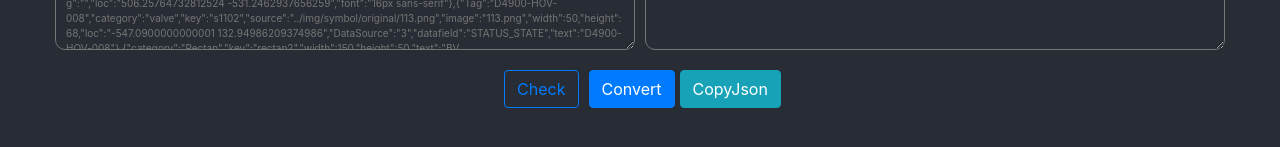
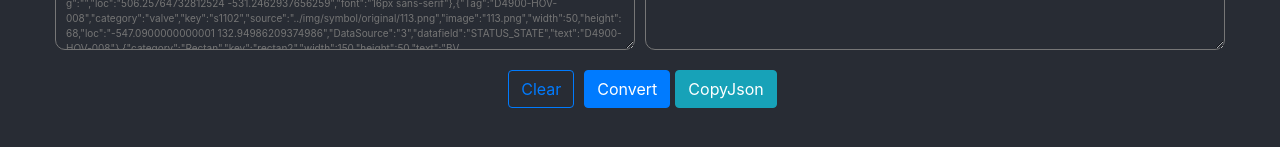
Before and after one commit to Suthiphong/smartGTM-Convertobj, a React (Create React App) app: page / in a window 1280 px wide. Shown: the part 601-748 px from the top of the page. Built offline with nearby package versions, Linux system fonts and the light colour scheme.

Commit message:
Add Clear, Status

```diff
--- a/src/App.js
+++ b/src/App.js
@@ -13,7 +13,7 @@ const newObj = (newData) =>{
     //let zOrder = (item.source != '../img/symbol/original/116.png') ? 20 : 2
     let DataSource = (item.source != '../img/symbol/original/116.png') ? "3" : "1"
     let datafield = (item.source != '../img/symbol/original/116.png') ? "STATUS_STATE" : "CUR_VALUE"
-    if(item.category == 'valve')
+    if(item.category == 'valve' || item.source == '../img/symbol/original/62.png')
       return {
           ...item,
           DataSource,
@@ -110,7 +110,7 @@ class App extends React.Component{
 
         </div>
         <div style={{textAlign: 'center', margin:0}}>
-        <Button color="primary" style={{margin:5}} outline onClick={()=> console.log(JSON.parse(this.state.jsonOld))}>Check</Button>
+        <Button color="primary" style={{margin:5}} outline onClick={()=>this.setState({jsonNew: null,jsonOld: null})}>Clear</Button>
         <Button color="primary" style={{margin:5}} onClick={this.ConvertHandle}>Convert</Button>
         <CopyToClipboard text={JSON.stringify(this.state.jsonNew)}
           onCopy={() => this.setState({copied: true})}>
```
